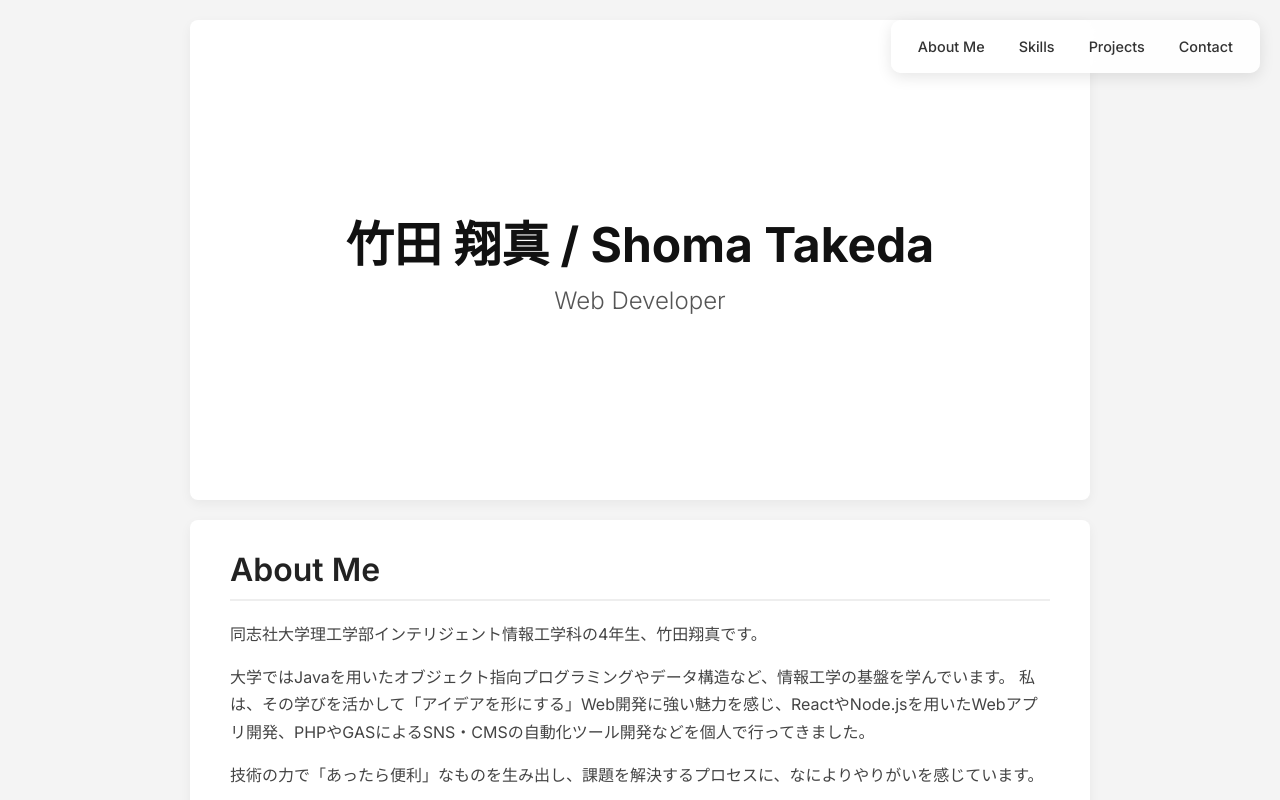
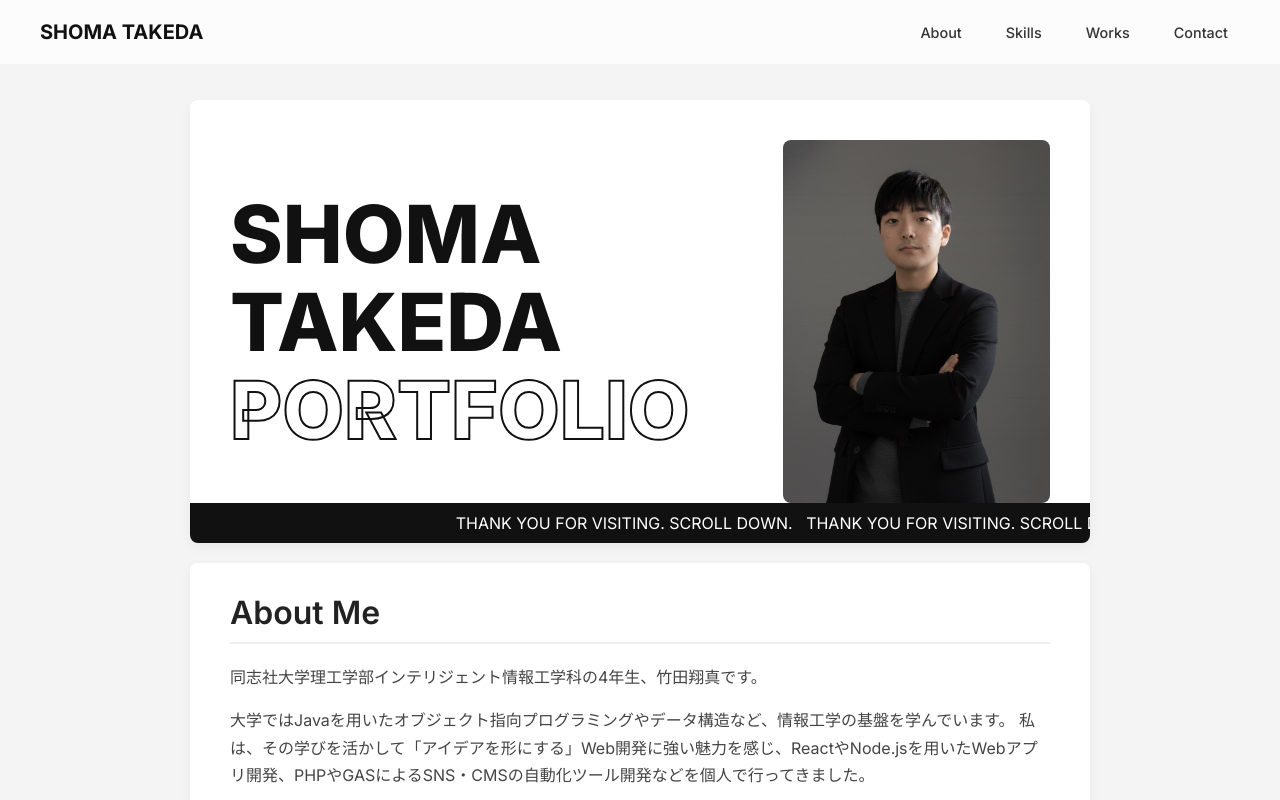
Before and after one commit to shoma715/portfolio-site, a Next.js app: page / in a window 1280 px wide. Shown: the top 800 px of the page. Built offline with nearby package versions, Linux system fonts and the light colour scheme.

Commit message:
ページの先頭の部分の実装。写真追加。

```diff
--- a/app/globals.css
+++ b/app/globals.css
@@ -14,5 +14,6 @@ body {
 main {
   max-width: 900px;
   margin: 0 auto;
-  padding: 20px;
+  padding:20px;
+  padding-top: 100px;
 }
--- a/app/layout.tsx
+++ b/app/layout.tsx
@@ -1,13 +1,13 @@
 import type { Metadata } from "next";
 import { Inter } from "next/font/google";
 import "./globals.css";
-import Header from "@/components/Header"; //
+import Header from "@/components/Header"; // Headerをインポート
 
 const inter = Inter({ subsets: ["latin"] });
 
 export const metadata: Metadata = {
-  title: "竹田 翔真 ポートフォリオサイト", //
-  description: "Web Developer - Shoma Takeda's Portfolio Page", //
+  title: "竹田 翔真 ポートフォリオサイト", // サイトのタイトル
+  description: "Web Developer - Shoma Takeda's Portfolio Page", // サイトの説明
 };
 
 export default function RootLayout({
@@ -16,9 +16,9 @@ export default function RootLayout({
   children: React.ReactNode;
 }>) {
   return (
-    <html lang="ja"> {/* */}
+    <html lang="ja">
       <body className={inter.className}>
-        <Header /> {/* */}
+        <Header /> {/* ここにヘッダーを配置 */}
         {children}
       </body>
     </html>
--- a/components/Header.module.css
+++ b/components/Header.module.css
@@ -1,35 +1,43 @@
 .header {
   position: fixed; /* 画面に固定 */
-  top: 20px; /* 画面の上から20px */
-  right: 20px; /* 画面の右から20px */
-  background-color: rgba(255, 255, 255, 0.9); /* 少し透明な白 */
-  backdrop-filter: blur(8px); /* 背景をぼかす（すりガラス効果） */
-  border-radius: 10px;
-  box-shadow: 0 4px 15px rgba(0, 0, 0, 0.1);
-  z-index: 1000; /* 常に最前面に表示 */
-  padding: 10px 15px;
+  top: 0;
+  left: 0;
+  width: 100%; /* 画面幅いっぱいに */
+  display: flex;
+  justify-content: space-between; /* 両端に寄せる */
+  align-items: center;
+  padding: 20px 40px; /* 上下20px, 左右40px */
+  background-color: rgba(255, 255, 255, 0.7); /* 少し透明な白 */
+  backdrop-filter: blur(10px); /* すりガラス効果 */
+  z-index: 1000;
+  box-sizing: border-box; /* paddingを含めてwidth: 100%にする */
+}
+
+.logo {
+  font-size: 1.25rem;
+  font-weight: 700;
+  color: #111;
+  text-decoration: none;
 }
 
 .navList {
   list-style-type: none;
   margin: 0;
   padding: 0;
-  display: flex; /* ボタンを横並びにする */
-  gap: 10px; /* ボタン間のスペース */
+  display: flex;
+  gap: 20px; /* ボタン間のスペース */
 }
 
 .navLink {
-  display: block;
-  padding: 8px 12px;
   text-decoration: none;
   color: #333;
   font-weight: 500;
   font-size: 0.9rem;
+  padding: 8px 12px;
   border-radius: 6px;
-  transition: background-color 0.2s ease, color 0.2s ease;
+  transition: background-color 0.2s ease;
 }
 
 .navLink:hover {
   background-color: #f0f0f0;
-  color: #0070f3; /* ホバー時の文字色 */
 }
--- a/components/Header.tsx
+++ b/components/Header.tsx
@@ -4,11 +4,17 @@ import styles from './Header.module.css';
 const Header = () => {
   return (
     <header className={styles.header}>
+      {/* 左側のロゴ（お名前） */}
+      <a href="#" className={styles.logo}>
+        SHOMA TAKEDA
+      </a>
+
+      {/* 右側のナビゲーション */}
       <nav>
         <ul className={styles.navList}>
-          <li><a href="#about" className={styles.navLink}>About Me</a></li>
+          <li><a href="#about" className={styles.navLink}>About</a></li>
           <li><a href="#skills" className={styles.navLink}>Skills</a></li>
-          <li><a href="#projects" className={styles.navLink}>Projects</a></li>
+          <li><a href="#projects" className={styles.navLink}>Works</a></li>
           <li><a href="#contact" className={styles.navLink}>Contact</a></li>
         </ul>
       </nav>
--- a/components/Hero.module.css
+++ b/components/Hero.module.css
@@ -1,27 +1,115 @@
 .heroContainer {
   display: flex;
-  flex-direction: column;
+  flex-direction: row; /* 横並びにする */
   align-items: center;
-  justify-content: center;
-  min-height: 400px;
+  justify-content: space-between;
+  min-height: 40vh; /* 画面の高さの90%を最小の高さに */
   background-color: #ffffff;
   border-radius: 8px;
-  box-shadow: 0 4px 12px rgba(0, 0, 0, 0.05);
-  text-align: center;
   padding: 40px;
   margin-bottom: 20px;
+  box-shadow: 0 4px 12px rgba(0, 0, 0, 0.05);
+  overflow: hidden; /* スクロール文字のため */
+  position: relative; /* スクロール文字のため */
+}
+
+/* スマホ用の調整 */
+@media (max-width: 768px) {
+  .heroContainer {
+    flex-direction: column; /* 縦並びにする */
+    padding-top: 80px;
+    min-height: 70vh; /* */
+  }
+  .title, .outlineTitle {
+    font-size: 3rem; /* 少し小さく */
+  }
+  .rightColumn {
+    margin-top: 30px;
+  }
+}
+
+/* 左側：テキストエリア */
+.leftColumn {
+  flex: 2; /* 2/3の幅 */
+  padding-right: 20px;
+}
+
+/* 右側：画像エリア */
+.rightColumn {
+  flex: 1; /* 1/3の幅 */
+  display: flex;
+  justify-content: center;
+  align-items: center;
 }
 
 .title {
-  font-size: 3rem;
-  font-weight: 700;
+  font-size: 5rem; /* 80px */
+  font-weight: 800;
   margin: 0;
   color: #111;
+  line-height: 1.1;
 }
 
-.subtitle {
-  font-size: 1.5rem;
-  font-weight: 300;
-  margin: 10px 0 0 0;
-  color: #555;
+/* "PORTFOLIO" のアウトライン（線）文字 */
+.outlineTitle {
+  font-size: 5rem;
+  font-weight: 800;
+  margin: 0;
+  line-height: 1.1;
+  color: transparent; /* 文字色を透明に */
+  -webkit-text-stroke: 2px #111; /* 線の太さと色 */
+  text-stroke: 2px #111;
 }
+
+/* 自分の写真のスタイル */
+.image {
+  width: 100%;
+  height: auto;
+  max-width: 350px;
+  border-radius: 8px;
+  object-fit: cover;
+}
+
+/* スクロール文字（マーキー）のコンテナ */
+.marqueeContainer {
+  position: absolute;
+  bottom: 0;
+  left: 0;
+  width: 100%;
+  background-color: #111;
+  color: #fff;
+  padding: 10px 0;
+  white-space: nowrap; /* 折り返させない */
+  overflow: hidden;
+}
+
+.marqueeText {
+  display: inline-block;
+  padding-left: 100%;
+  animation: scroll 15s linear infinite;
+}
+
+/* スクロールアニメーション */
+@keyframes scroll {
+  0% {
+    transform: translateX(0);
+  }
+  100% {
+    transform: translateX(-100%);
+  }
+}
+
+/* スマホ用の調整 */
+@media (max-width: 768px) {
+  .heroContainer {
+    flex-direction: column; /* 縦並びにする */
+    padding-top: 80px;
+    min-height: 80vh;
+  }
+  .title, .outlineTitle {
+    font-size: 3rem; /* 少し小さく */
+  }
+  .rightColumn {
+    margin-top: 30px;
+  }
+}
--- a/components/Hero.tsx
+++ b/components/Hero.tsx
@@ -1,15 +1,43 @@
 import React from 'react';
-import styles from './Hero.module.css'; // CSSモジュールをインポート
+import Image from 'next/image';
+import styles from './Hero.module.css';
 
 const Hero = () => {
   return (
     <section className={styles.heroContainer}>
-      <h1 className={styles.title}>
-        竹田 翔真 / Shoma Takeda
-      </h1>
-      <p className={styles.subtitle}>
-        Web Developer
-      </p>
+
+      {/* 左カラム：テキスト */}
+      <div className={styles.leftColumn}>
+        <h1 className={styles.title}>SHOMA</h1>
+        <h1 className={styles.title}>TAKEDA</h1>
+        <h2 className={styles.outlineTitle}>PORTFOLIO</h2>
+      </div>
+
+      {/* 右カラム：画像 */}
+      <div className={styles.rightColumn}>
+        {/* ステップ3：
+          ここに自分の写真を配置します。
+          'public' フォルダに 'my-photo.png' などの名前で
+          画像ファイルを配置してください。
+        */}
+        <Image
+          src="/me.png" //
+          alt="竹田 翔真のポートレート"
+          width={350}
+          height={450}
+          className={styles.image}
+          priority //
+        />
+      </div>
+
+      {/* 下部のスクロール文字 */}
+      <div className={styles.marqueeContainer}>
+        <span className={styles.marqueeText}>
+          THANK YOU FOR VISITING. SCROLL DOWN. &nbsp;
+          THANK YOU FOR VISITING. SCROLL DOWN. &nbsp;
+        </span>
+      </div>
+
     </section>
   );
 };
```
Also changed, not shown: public/me.png (added).
